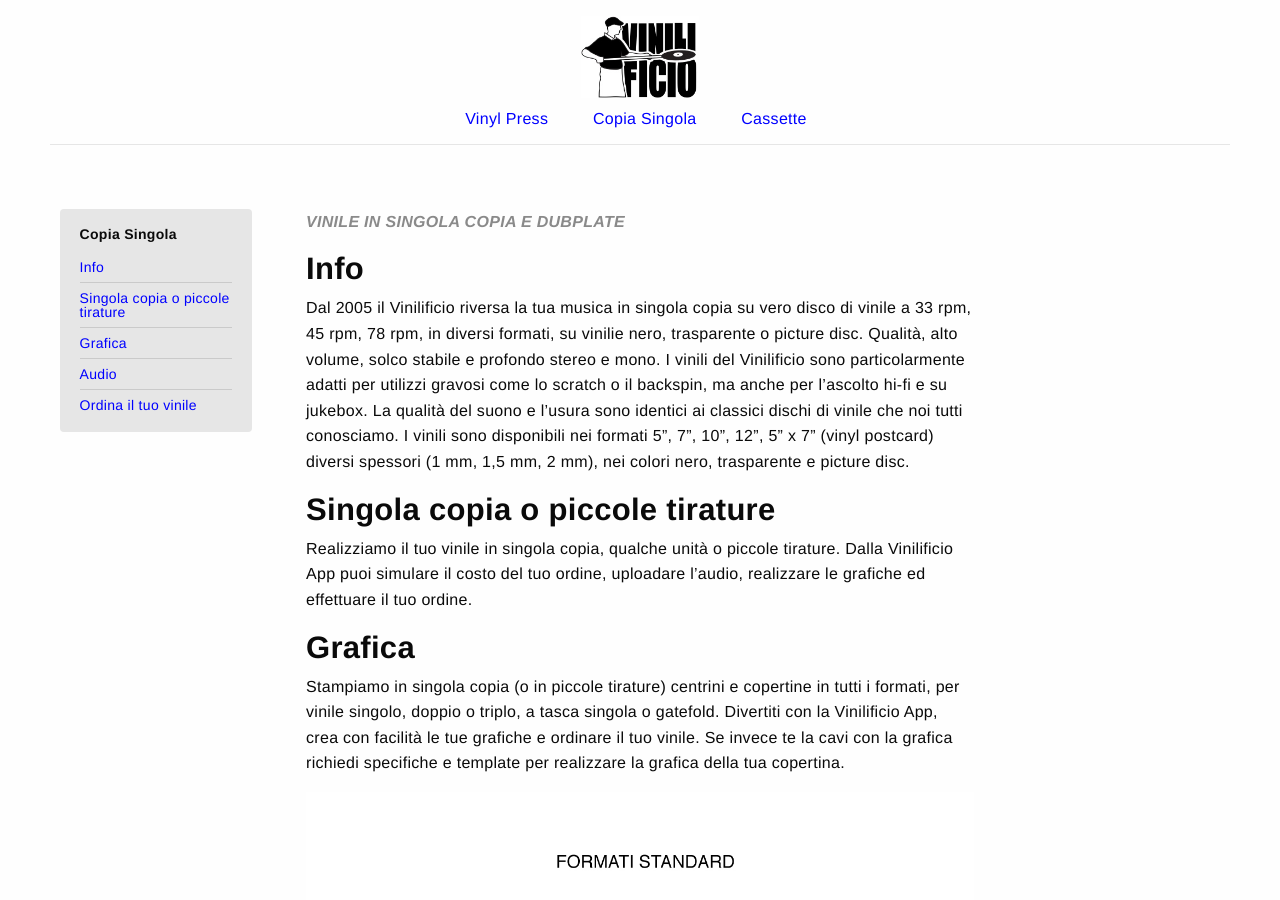
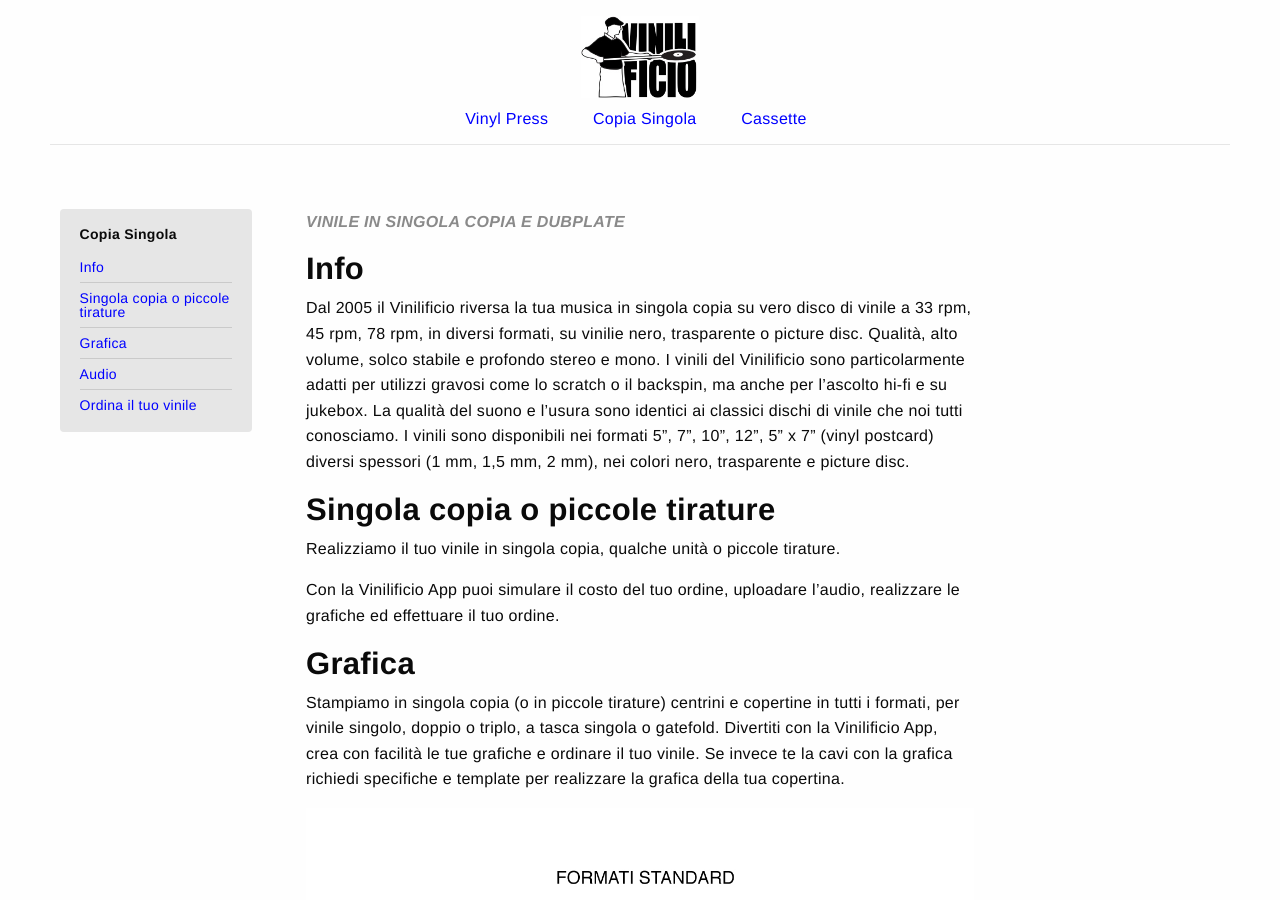
Before and after one commit to Vinilificio/Vinilificio.github.io, a Jekyll site: the page built from _pages/single-copy.md, in a window 1280 px wide and 900 px high. Built offline with Jekyll 4.4.1, drawn with Linux system fonts in a browser that asks for light colours.

Commit message:
Update single-copy.md

```diff
--- a/_pages/single-copy.md
+++ b/_pages/single-copy.md
@@ -25,7 +25,8 @@
 ### Singola copia o piccole tirature
 
 Realizziamo il tuo vinile in singola copia, qualche unità o piccole tirature.
-Dalla Vinilificio App puoi simulare il costo del tuo ordine, uploadare l'audio, realizzare le grafiche ed effettuare il tuo ordine.
+
+Con la Vinilificio App puoi simulare il costo del tuo ordine, uploadare l'audio, realizzare le grafiche ed effettuare il tuo ordine.
 
 ### Grafica
 
```
